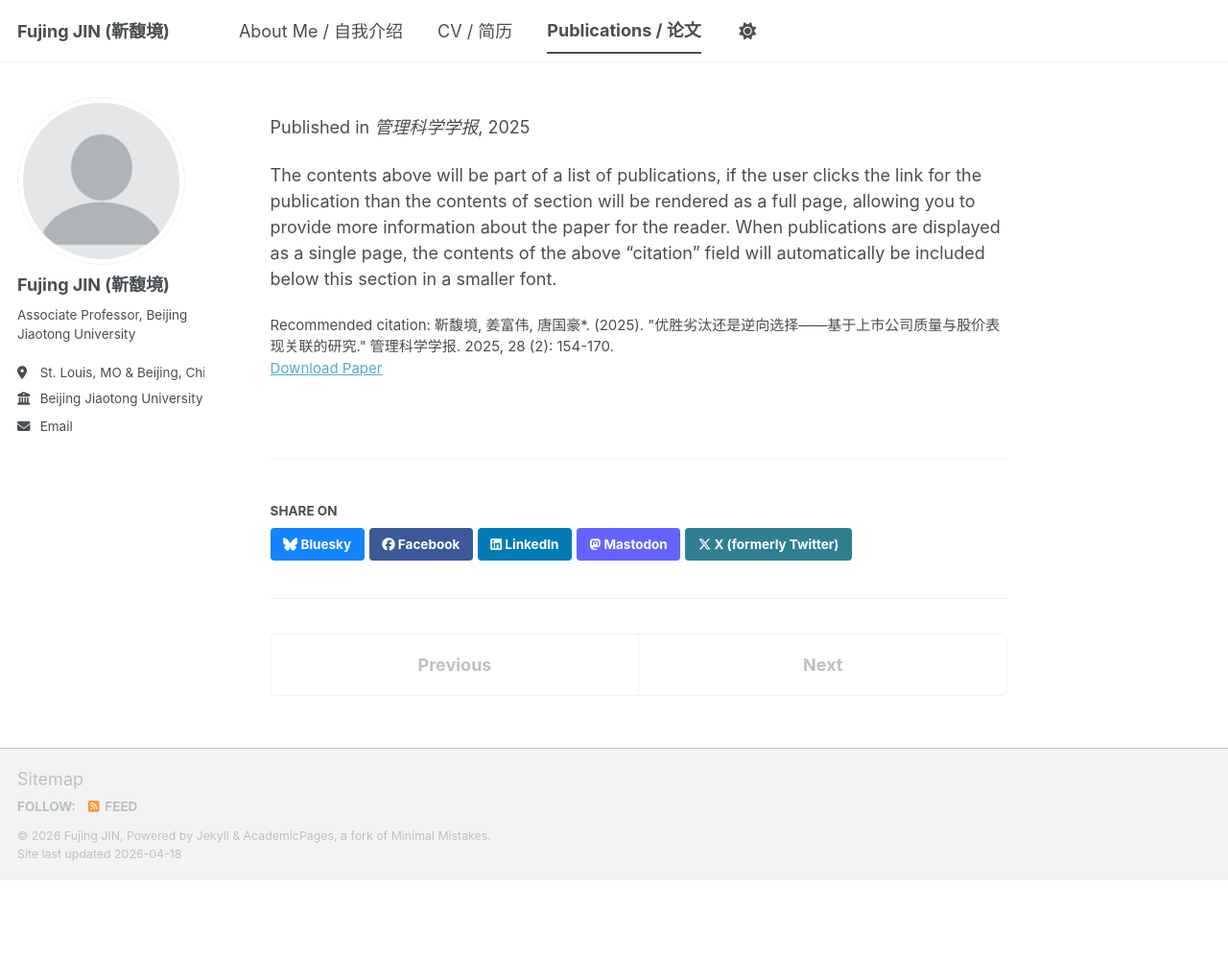
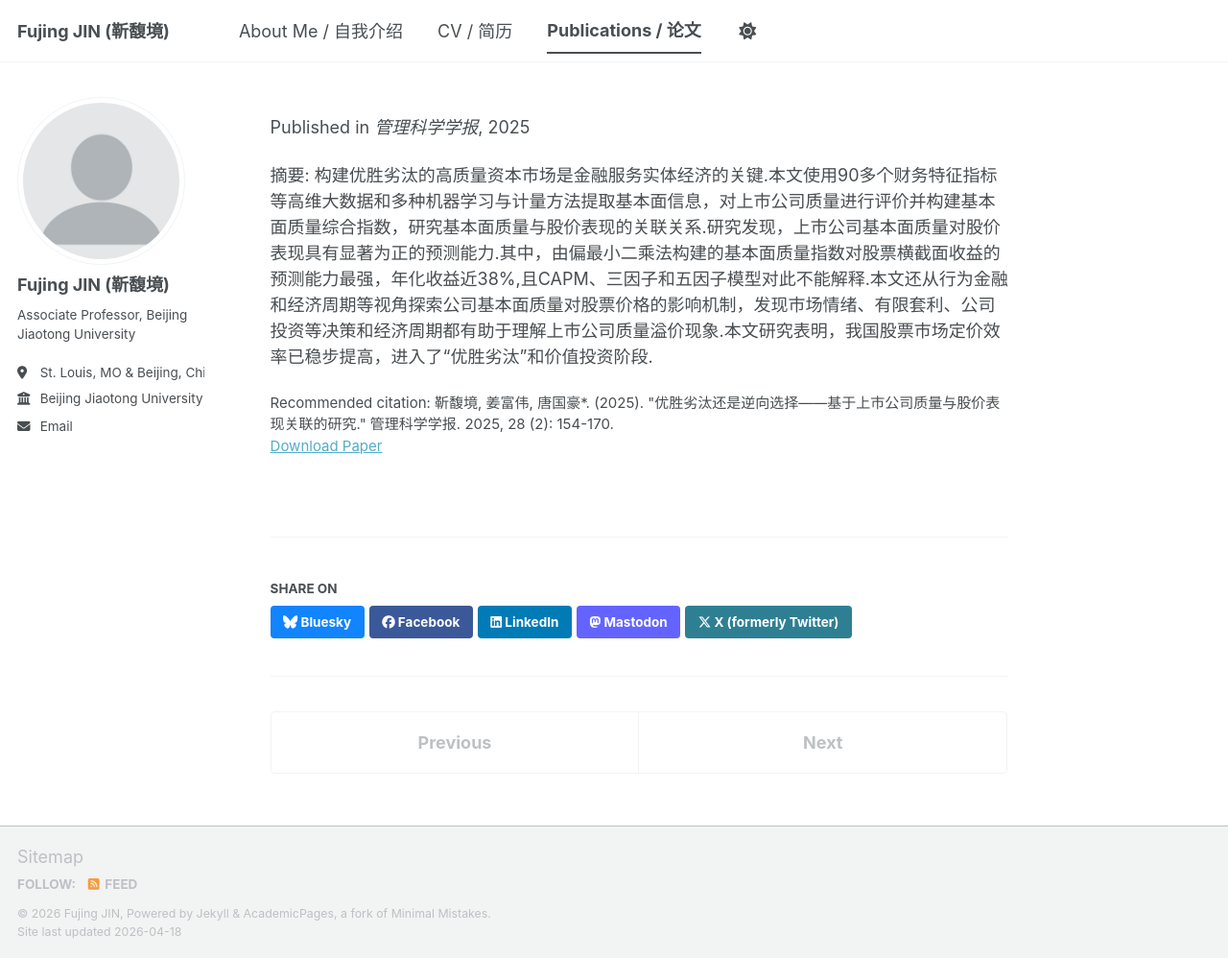
Before and after one commit to Fujing-JIN/Fujing-JIN.github.io, a Jekyll site: the page built from _publications/2025-02-01-paper-title-number-2.md, in a window 1280 px wide and 998 px high. Shown: the whole window at 96% size. Built offline with Jekyll 4.4.1, drawn with Linux system fonts in a browser that asks for light colours; a script bundle is joined from its source files by our own code; library files that are not in the unit come from our copies.

Commit message:
Update 2025-02-01-paper-title-number-2.md

```diff
--- a/_publications/2025-02-01-paper-title-number-2.md
+++ b/_publications/2025-02-01-paper-title-number-2.md
@@ -6,7 +6,7 @@ date: 2025-02-01
 venue: '管理科学学报'
 paperurl: 'https://ycfw.library.hb.cn:8000/https/vpn/1/NNYHGLUDN3WXTLUPMW4A/kcms2/article/abstract?v=kMXxFLy7TFWkBXyzxiLvLVEEsMxppgXk_DTJGsC-qmMpsPDK2iMFWcqDgMIjPNkhc7Fw-jNymhMdGSnlzhwA_W9g0FAIkwqF37k54brAd48Q-aHiYLRExn7ZVgGP6PJZ1KrIjWf_Yex3y6Flr-QnT1fwabV4DJlP8o5pa4FoXvJ5FmTPPyff-Q==&uniplatform=NZKPT&language=CHS'
 citation: '靳馥境, 姜富伟, 唐国豪*. (2025). "优胜劣汰还是逆向选择——基于上市公司质量与股价表现关联的研究." 管理科学学报. 2025, 28 (2): 154-170.'
-abstract: 构建优胜劣汰的高质量资本市场是金融服务实体经济的关键.本文使用90多个财务特征指标等高维大数据和多种机器学习与计量方法提取基本面信息，对上市公司质量进行评价并构建基本面质量综合指数，研究基本面质量与股价表现的关联关系.研究发现，上市公司基本面质量对股价表现具有显著为正的预测能力.其中，由偏最小二乘法构建的基本面质量指数对股票横截面收益的预测能力最强，年化收益近38%,且CAPM、三因子和五因子模型对此不能解释.本文还从行为金融和经济周期等视角探索公司基本面质量对股票价格的影响机制，发现市场情绪、有限套利、公司投资等决策和经济周期都有助于理解上市公司质量溢价现象.本文研究表明，我国股票市场定价效率已稳步提高，进入了“优胜劣汰”和价值投资阶段.
+
 ---
 
-The contents above will be part of a list of publications, if the user clicks the link for the publication than the contents of section will be rendered as a full page, allowing you to provide more information about the paper for the reader. When publications are displayed as a single page, the contents of the above "citation" field will automatically be included below this section in a smaller font.
+摘要: 构建优胜劣汰的高质量资本市场是金融服务实体经济的关键.本文使用90多个财务特征指标等高维大数据和多种机器学习与计量方法提取基本面信息，对上市公司质量进行评价并构建基本面质量综合指数，研究基本面质量与股价表现的关联关系.研究发现，上市公司基本面质量对股价表现具有显著为正的预测能力.其中，由偏最小二乘法构建的基本面质量指数对股票横截面收益的预测能力最强，年化收益近38%,且CAPM、三因子和五因子模型对此不能解释.本文还从行为金融和经济周期等视角探索公司基本面质量对股票价格的影响机制，发现市场情绪、有限套利、公司投资等决策和经济周期都有助于理解上市公司质量溢价现象.本文研究表明，我国股票市场定价效率已稳步提高，进入了“优胜劣汰”和价值投资阶段.
```
